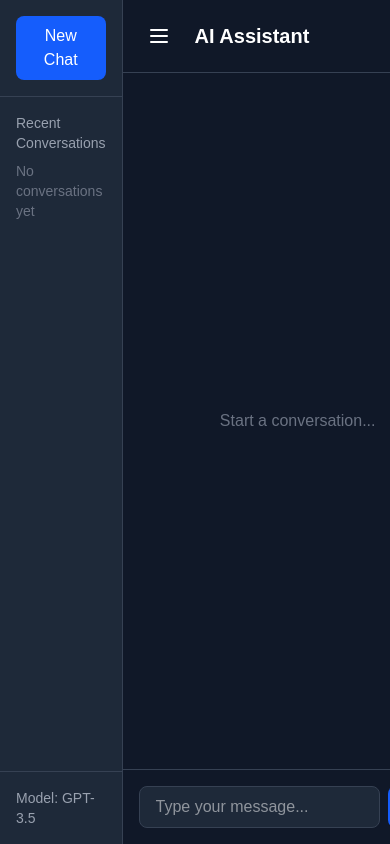
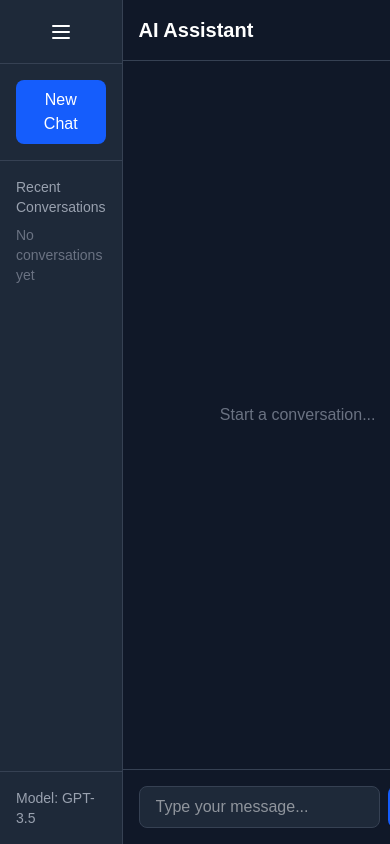
Before and after one commit to voturi/ai-app, a Next.js app: page / in a window 390 px wide. Shown: the top 844 px of the page. Built offline with nearby package versions, Linux system fonts and the light colour scheme.

Commit message:
fix: sidebar hamburger duplicate icons

```diff
--- a/src/app/api/completion/route.js
+++ b/src/app/api/completion/route.js
@@ -23,7 +23,7 @@ export async function POST(req) {
         { role: 'system', content: 'You are a helpful assistant.' },
         { role: 'user', content: userPrompt },
       ],
-      max_tokens: 150,
+      max_tokens: 500,
       stream: true, // Enable streaming
     });
 
--- a/src/app/page.js
+++ b/src/app/page.js
@@ -72,10 +72,26 @@ export default function Home() {
   return (
     <div className="flex h-screen bg-gray-900 text-white">
       {/* Sidebar */}
-      <div className={`${isSidebarOpen ? 'w-64' : 'w-0'} transition-all duration-300 bg-gray-800 border-r border-gray-700 flex flex-col`}>
+      <div className={`transition-all duration-300 bg-gray-800 flex flex-col ${isSidebarOpen ? 'w-64 border-r border-gray-700' : 'w-14'}`}>
+        {/* Hamburger icon only visible in sidebar when open */}
+        {isSidebarOpen && (
+          <div className="flex items-center justify-center h-16 border-b border-gray-700">
+            <button
+              onClick={() => setIsSidebarOpen(false)}
+              className="p-2 hover:bg-gray-700 rounded-lg"
+              aria-label="Close sidebar"
+            >
+              <svg xmlns="http://www.w3.org/2000/svg" className="h-6 w-6" fill="none" viewBox="0 0 24 24" stroke="currentColor">
+                <path strokeLinecap="round" strokeLinejoin="round" strokeWidth={2} d="M4 6h16M4 12h16M4 18h16" />
+              </svg>
+            </button>
+          </div>
+        )}
+        {/* Sidebar content only if open */}
+        {isSidebarOpen && (
+          <>
             <div className="p-4 border-b border-gray-700">
               <button
-            onClick={() => setIsSidebarOpen(!isSidebarOpen)}
                 className="w-full px-4 py-2 bg-blue-600 text-white rounded-lg hover:bg-blue-700"
               >
                 New Chat
@@ -91,20 +107,26 @@ export default function Home() {
             <div className="p-4 border-t border-gray-700">
               <div className="text-sm text-gray-400">Model: GPT-3.5</div>
             </div>
+          </>
+        )}
       </div>
 
       {/* Main Content */}
       <div className="flex-1 flex flex-col">
         {/* Header */}
-        <header className="border-b border-gray-700 p-4 flex items-center">
+        <header className={`border-b border-gray-700 p-4 flex items-center ${!isSidebarOpen ? 'border-l border-gray-700' : ''}`}>
+          {/* Hamburger in header only if sidebar is collapsed */}
+          {!isSidebarOpen && (
             <button
-            onClick={() => setIsSidebarOpen(!isSidebarOpen)}
+              onClick={() => setIsSidebarOpen(true)}
               className="mr-4 p-2 hover:bg-gray-700 rounded-lg"
+              aria-label="Open sidebar"
             >
               <svg xmlns="http://www.w3.org/2000/svg" className="h-6 w-6" fill="none" viewBox="0 0 24 24" stroke="currentColor">
                 <path strokeLinecap="round" strokeLinejoin="round" strokeWidth={2} d="M4 6h16M4 12h16M4 18h16" />
               </svg>
             </button>
+          )}
           <h1 className="text-xl font-semibold">AI Assistant</h1>
         </header>
 
```
Lines whose indentation alone changed are shown as unchanged.
